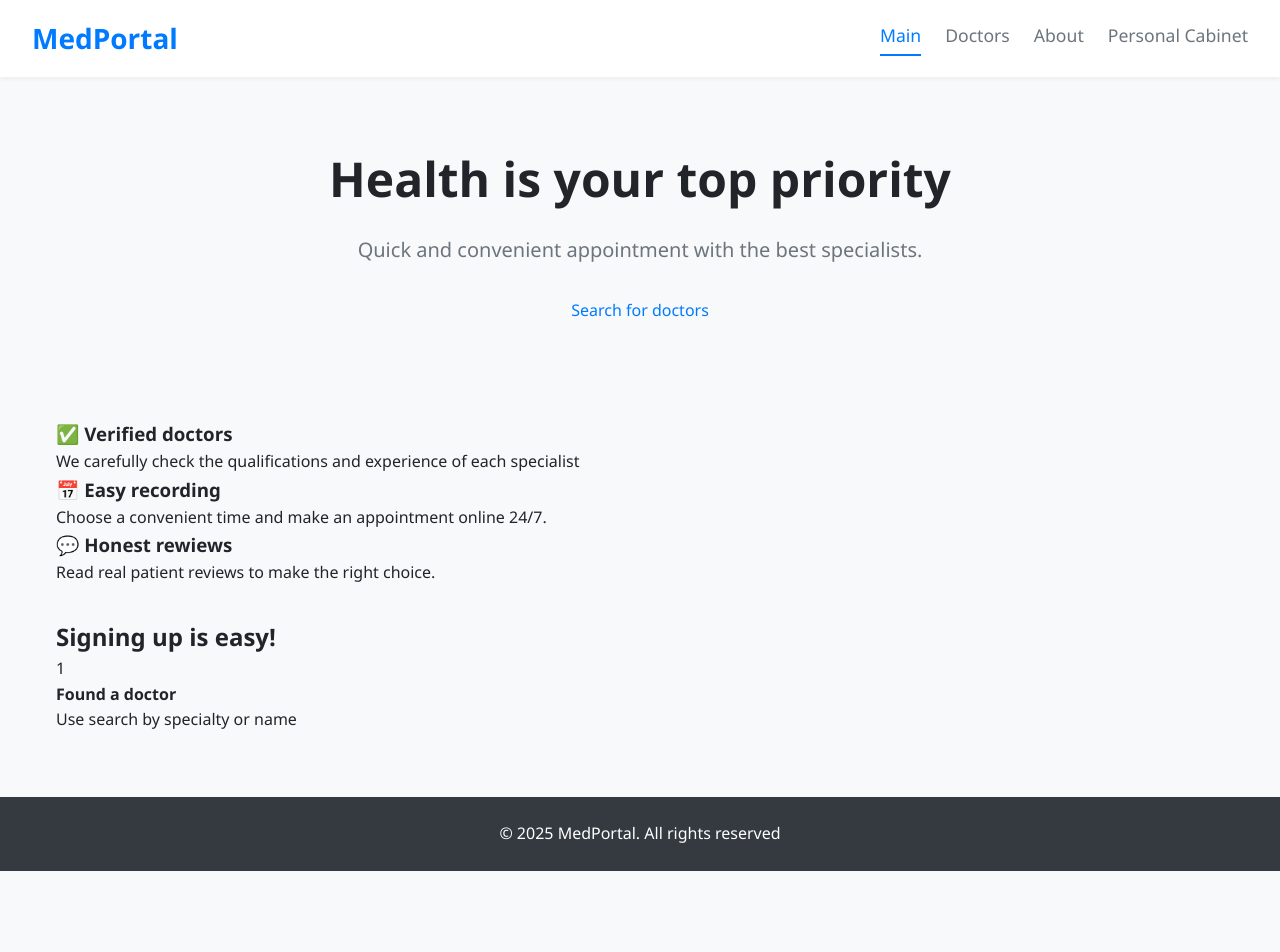
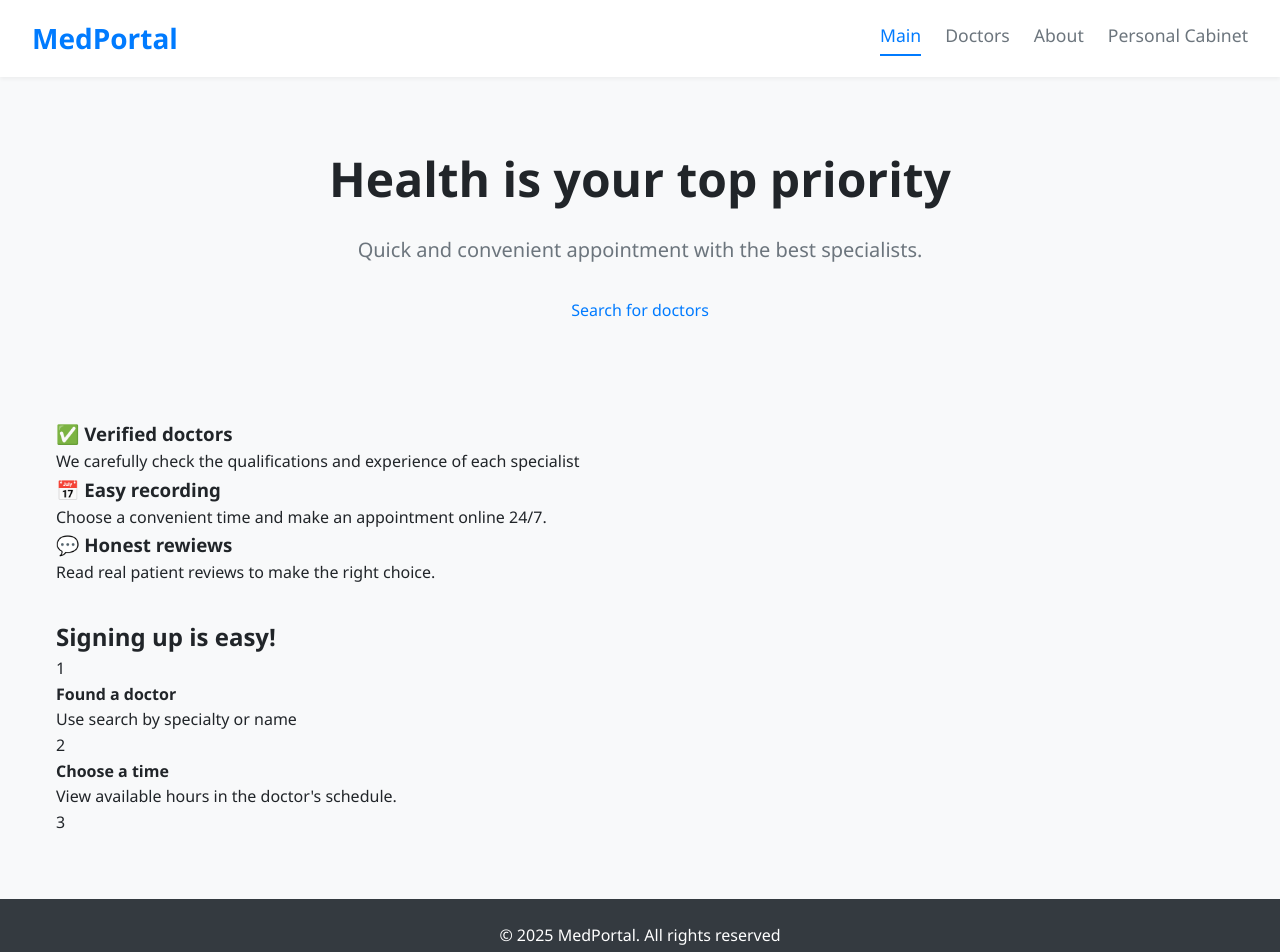
Before and after one commit to Cauteros974/medical-portal, a React (Vite) app: page / in a window 1280 px wide. Shown: the top 952 px of the page. Before the commit the page ends 871 px from the top, so only its background shows below. Built offline with nearby package versions, Linux system fonts and the light colour scheme.

Commit message:
Update HomePage.jsx

```diff
--- a/src/pages/HomePage.jsx
+++ b/src/pages/HomePage.jsx
@@ -37,6 +37,15 @@ const HomePage = () => {
                         <h4>Found a doctor</h4>
                         <p>Use search by specialty or name</p>
                     </div>
+                    <div className="step">
+                        <div className="step-number">2</div>
+                        <h4>Choose a time</h4>
+                        <p>View available hours in the doctor's schedule.</p>
+                    </div>
+                    <div className="step">
+                        <div className="step-number">3</div>
+                        <h4></h4>
+                    </div>
                 </div>
             </section>
         </>
```
